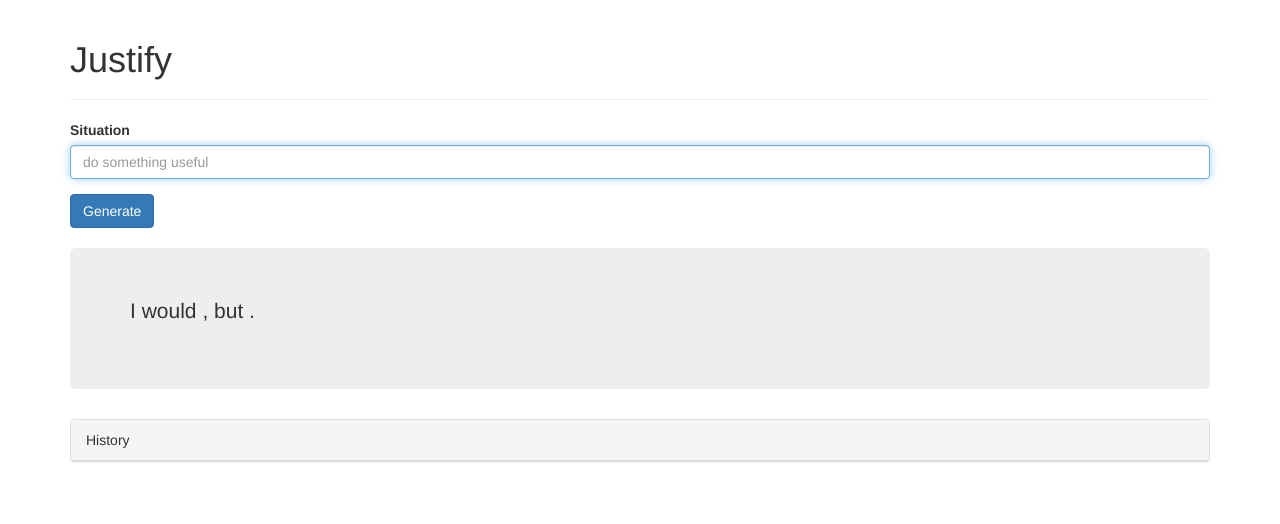
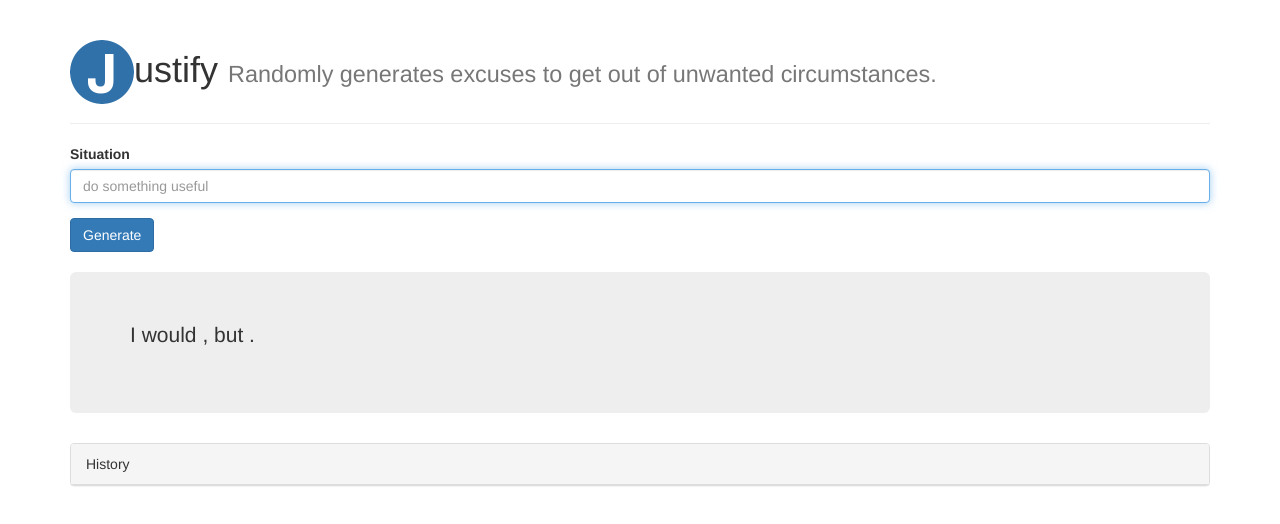
Before and after one commit to hollyhastings/justify, a plain HTML site: page index.html in a window 1280 px wide. Drawn offline with nearby package versions, Linux system fonts and the light colour scheme.

Commit message:
Make the page header pretty and add a favicon

```diff
--- a/index.html
+++ b/index.html
@@ -7,11 +7,16 @@
     <meta name="viewport" content="width=device-width, initial-scale=1.0">
     <!-- css -->
     <link rel="stylesheet" href="http://maxcdn.bootstrapcdn.com/bootstrap/3.2.0/css/bootstrap.min.css">
+    <!-- icon -->
+    <link rel="icon" type="image/png" href="img/icon.png">
   </head>
 
   <body class="container">
     <div class="page-header">
-      <h1>Justify</h1>
+      <h1>
+        <img src="img/icon.png" alt="J" height="64">ustify
+        <small>Randomly generates excuses to get out of unwanted circumstances.</small>
+      </h1>
     </div>
 
     <!-- user options form -->
```
